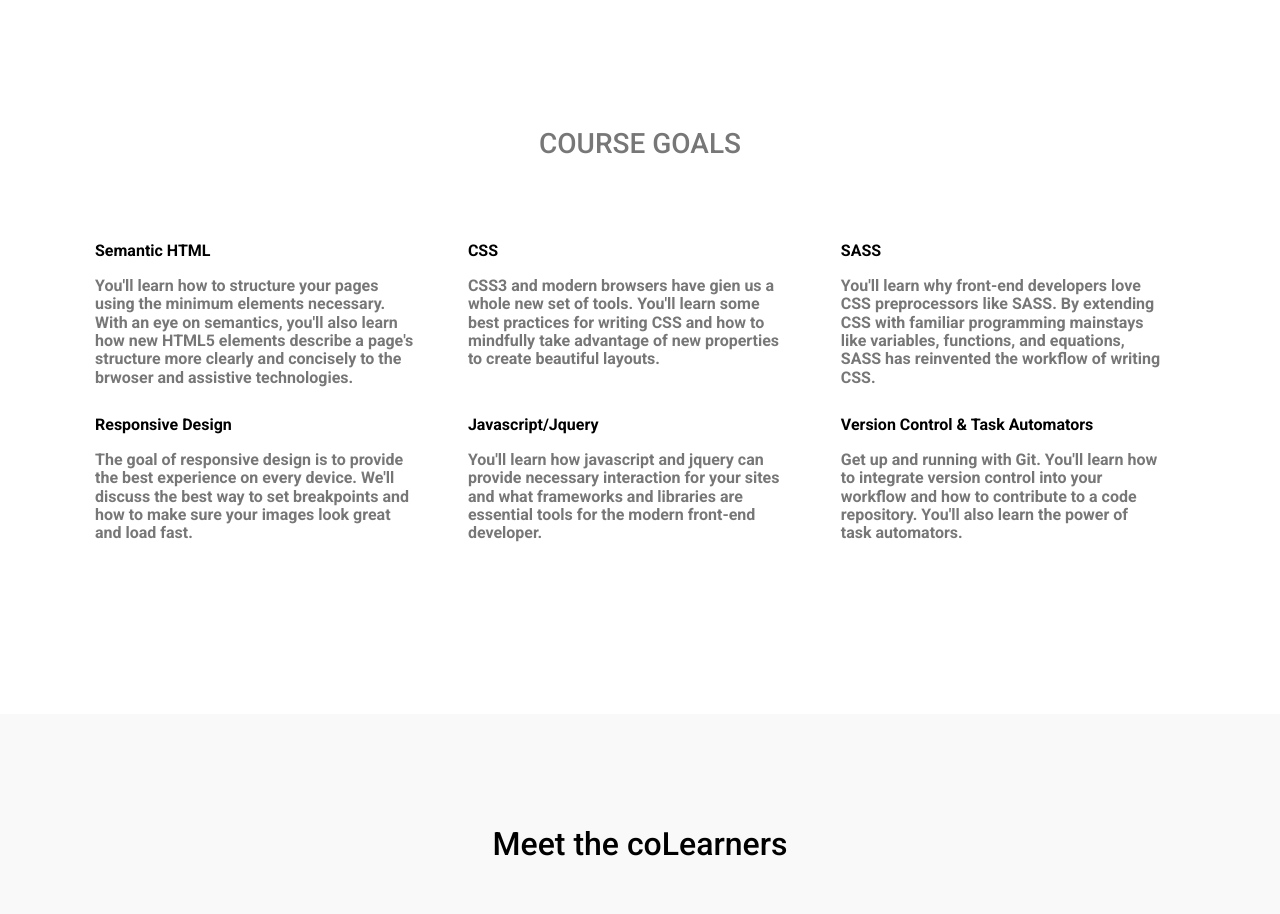
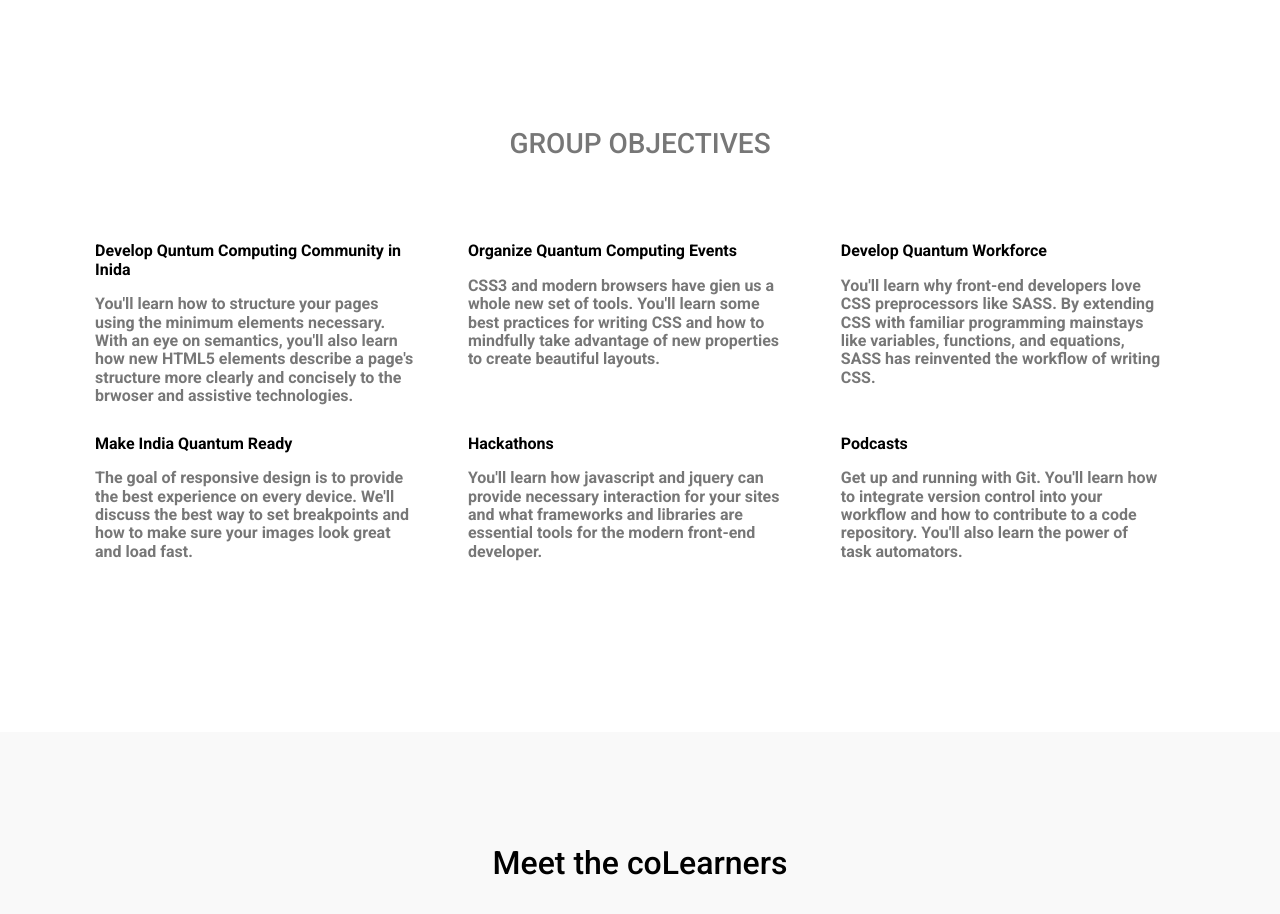
Before and after one commit to deepshika33/qIndia.github.io, a website: page index.html in a window 1280 px wide. Shown: the part 1080-1994 px from the top of the page. Drawn offline with nearby package versions, Linux system fonts and the light colour scheme.

```diff
--- a/index.html
+++ b/index.html
@@ -258,30 +258,30 @@
 
 		<!-- 	Goals Section	 -->
 		<section class="goals">
-		<h1 class="goals-header">Course Goals</h1>
+		<h1 class="goals-header">Group Objectives</h1>
 		<ul class="goals-list">
 			<li class="goals-list-item">
-				<h2 class="goals-heading">Semantic HTML</h2>
+				<h2 class="goals-heading">Develop Quntum Computing Community in Inida</h2>
 				<p class="goals-text">You'll learn how to structure your pages using the minimum elements necessary. With an eye on semantics, you'll also learn how new HTML5 elements describe a page's structure more clearly and concisely to the brwoser and assistive technologies.</p>
 			</li>
 			<li class="goals-list-item">
-				<h2 class="goals-heading">CSS</h2>
+				<h2 class="goals-heading">Organize Quantum Computing Events</h2>
 				<p class="goals-text">CSS3 and modern browsers have gien us a whole new set of tools. You'll learn some best practices for writing CSS and how to mindfully take advantage of new properties to create beautiful layouts.</p>
 			</li>
 			<li class="goals-list-item">
-				<h2 class="goals-heading">SASS</h2>
+				<h2 class="goals-heading">Develop Quantum Workforce</h2>
 				<p class="goals-text">You'll learn why front-end developers love CSS preprocessors like SASS. By extending CSS with familiar programming mainstays like variables, functions, and equations, SASS has reinvented the workflow of writing CSS.</p>
 			</li>
 			<li class="goals-list-item">
-				<h2 class="goals-heading">Responsive Design</h2>
+				<h2 class="goals-heading">Make India Quantum Ready</h2>
 				<p class="goals-text">The goal of responsive design is to provide the best experience on every device. We'll discuss the best way to set breakpoints and how to make sure your images look great and load fast.</p>
 			</li>
 			<li class="goals-list-item">
-				<h2 class="goals-heading">Javascript/Jquery</h2>
+				<h2 class="goals-heading">Hackathons</h2>
 				<p class="goals-text">You'll learn how javascript and jquery can provide necessary interaction for your sites and what frameworks and libraries are essential tools for the modern front-end developer.</p>
 			</li>
 			<li class="goals-list-item">
-				<h2 class="goals-heading">Version Control & Task Automators</h2>
+				<h2 class="goals-heading">Podcasts</h2>
 				<p class="goals-text">Get up and running with Git. You'll learn how to integrate version control into your workflow and how to contribute to a code repository. You'll also learn the power of task automators.</p>
 			</li>
 		</section>
```
